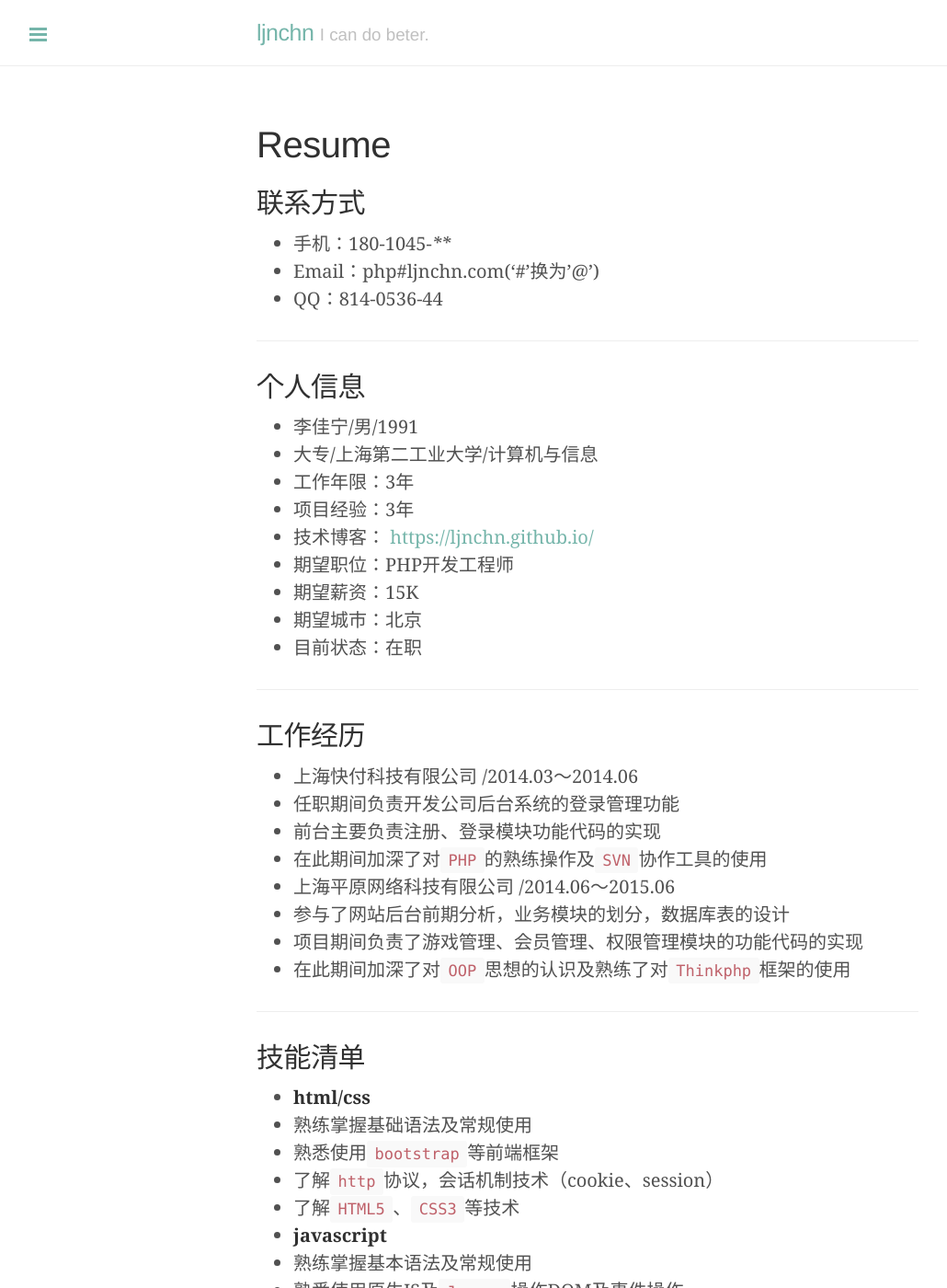
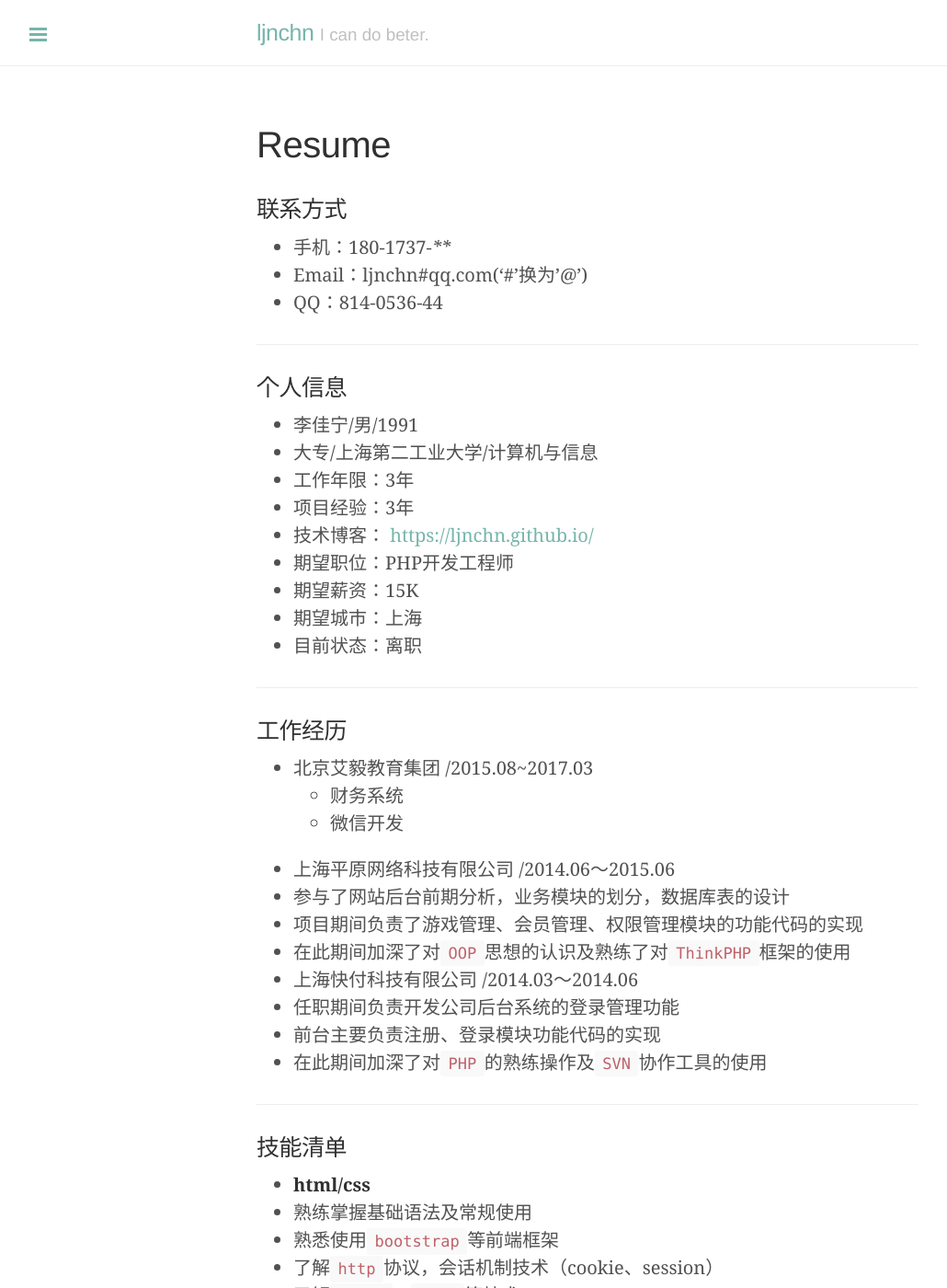
Before and after one commit to ljnchn/ljnchn.github.io, a Jekyll site: the page built from resume.md, in a window 1280 px wide and 1400 px high. Shown: the whole window at 92% size, without its empty margins (1-1031 px from the left). Built offline with Jekyll 4.4.1, drawn with Linux system fonts in a browser that asks for light colours; some web fonts are replaced; comment, search, counter and statistics services are not loaded; some of the changed text lies outside the part shown.

Commit message:
个人简历更新

```diff
--- a/resume.md
+++ b/resume.md
@@ -4,14 +4,14 @@ title: Resume
 published: true
 ---
 
-## 联系方式
-- 手机：180-1045-****
-- Email：php#ljnchn.com('#'换为'@')
+### 联系方式
+- 手机：180-1737-****
+- Email：ljnchn#qq.com('#'换为'@')
 - QQ：814-0536-44
 
 ---
 
-## 个人信息
+### 个人信息
 - 李佳宁/男/1991
 - 大专/上海第二工业大学/计算机与信息
 - 工作年限：3年
@@ -19,22 +19,26 @@ published: true
 - 技术博客： <https://ljnchn.github.io/>
 - 期望职位：PHP开发工程师
 - 期望薪资：15K
-- 期望城市：北京
-- 目前状态：在职
+- 期望城市：上海
+- 目前状态：离职
 
 ---
-## 工作经历
+### 工作经历
+
+- 北京艾毅教育集团 /2015.08~2017.03
+  - 财务系统
+  - 微信开发
+- 上海平原网络科技有限公司 /2014.06～2015.06
+ - 参与了网站后台前期分析，业务模块的划分，数据库表的设计
+ - 项目期间负责了游戏管理、会员管理、权限管理模块的功能代码的实现
+ - 在此期间加深了对`OOP`思想的认识及熟练了对`ThinkPHP`框架的使用
 - 上海快付科技有限公司 /2014.03～2014.06
  - 任职期间负责开发公司后台系统的登录管理功能
  - 前台主要负责注册、登录模块功能代码的实现
  - 在此期间加深了对`PHP`的熟练操作及`SVN`协作工具的使用
-- 上海平原网络科技有限公司 /2014.06～2015.06
- - 参与了网站后台前期分析，业务模块的划分，数据库表的设计
- - 项目期间负责了游戏管理、会员管理、权限管理模块的功能代码的实现
- - 在此期间加深了对`OOP`思想的认识及熟练了对`Thinkphp`框架的使用
 
 ---
-## 技能清单
+### 技能清单
 - **html/css**
  - 熟练掌握基础语法及常规使用
  - 熟悉使用`bootstrap`等前端框架
@@ -43,7 +47,7 @@ published: true
 - **javascript**
  - 熟练掌握基本语法及常规使用
  - 熟悉使用原生JS及`Jquery`操作DOM及事件操作
- - 熟悉使用`AJAX`操作及`json`数据交换
+ - 熟悉使用`AJAX`操作及`JSON`数据交换
 - **PHP**
  - 熟练掌握基本语法及常规使用
  - 熟悉使用`OOP`思想，`MVC`架构设计
@@ -53,7 +57,7 @@ published: true
 - **Mysql**
  - 熟练掌握`CRUD`等基本SQL语句
  - 熟悉数据库设计，索引优化
- - 了解`Memcache`、`Redis`等数据库优化技术
+ - 了解`memcache`、`redis`等数据库优化技术
 - **Apache/Nginx**
   - 熟悉使用`Apache`安装及配置
   - 熟悉使用`Apache`虚拟主机设置、分布式部署
@@ -63,7 +67,7 @@ published: true
  - 了解`LAMP`、`LNMP`环境搭建及配置
 
 ---
-## 个人作品
+### 个人作品
 - 班级签到 /2013.10
  - 局域网内自动根据`MAC`地址标识，以时间为标准的签到系统
 - 毕业留言板 /2014.5
@@ -77,8 +81,8 @@ published: true
 
 ---
 
-## 自我评价
+### 自我评价
     喜欢编程，可以高效准时完成上级布置的任务；严谨认真，具备良好的编码习惯及文档书写能力；积极上进，业余时间喜欢研究新技术，增强自身竞争力；为人和善，可以迅速融入公司团队，很好的与同事进行项目合作。
 
-## 致谢
+### 致谢
 >感谢您浏览我的简历，希望有机会可以一起共事。
```
